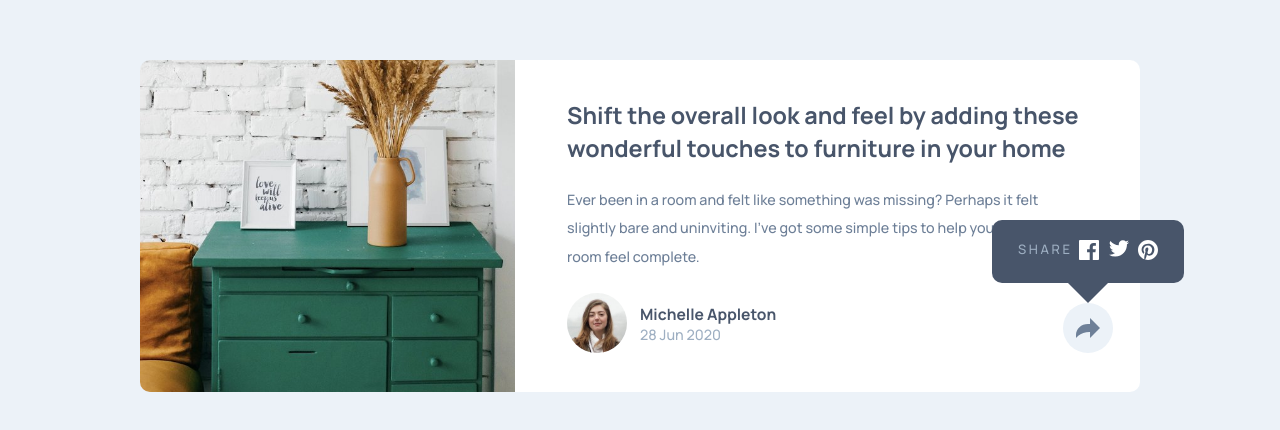
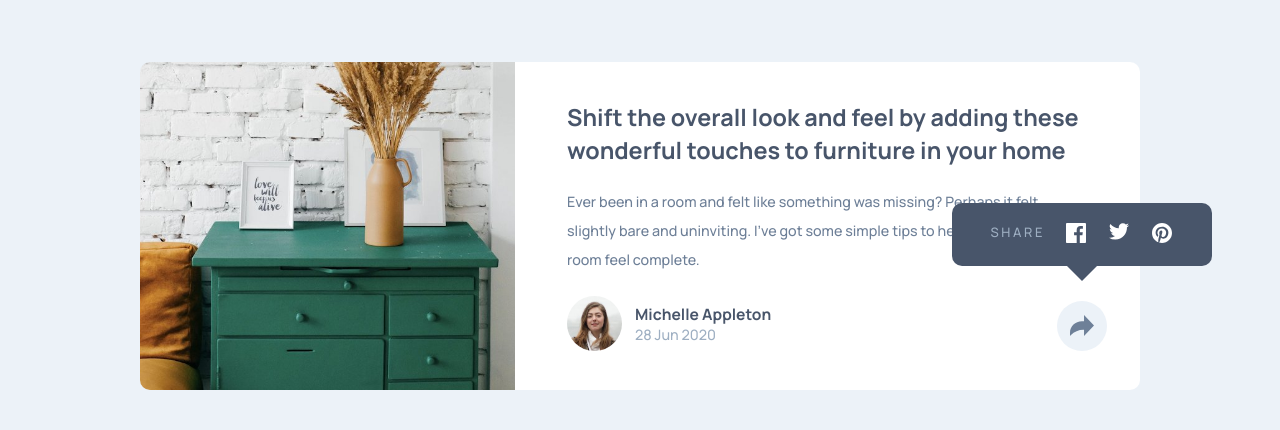
Before and after one commit to Nazaf64/article-preview-component, a plain HTML site: page index.html in a window 1280 px wide. Shown: the part 174-604 px from the top of the page. Drawn offline with Linux system fonts and the light colour scheme.

Commit message:
Widescreen bubble design ready

```diff
--- a/index.html
+++ b/index.html
@@ -50,9 +50,7 @@
 
                 </div>
 
-                <div id="share-icon-container">
-                    <img id="share-icon" src="images/icon-share.svg" alt="share-icon">
-                </div>
+                <button id="share-icon-container"></button>
 
             </div>
 
--- a/style.css
+++ b/style.css
@@ -82,19 +82,11 @@ p#date{
 
 #card-text{
     padding: 3em 4em;
+    padding-right: 4.5em; /* needed for readjustment with the bubble */
     background-color: #fff;
     border-top-right-radius: var(--border-radius);
     border-bottom-right-radius: var(--border-radius);
 }
-
-
-#card-footer{
-    display: grid;
-    grid-template-columns: 1fr 1fr;
-    /* justify-content: space-between; */
-    /* align-content: center; */
-}
-
 
 #avatar-card{
     grid-column-start: 1;
@@ -107,13 +99,10 @@ p#date{
 }
 
 img#avatar{
-    height: 60px;
+    height: 55px;
     width: auto;
     border-radius: 50%;
     margin-right: 1em;
-
-    /* grid-column-start: 2;
-    grid-column-end: 3; */
 }
 
 #avatar-text{
@@ -123,12 +112,9 @@ img#avatar{
 
 h4{
     font-size: 1.2em;
-    /* grid-column-start: 1; */
 }
 p#date{
     font-size: 1.1em;
-    /* grid-column-start: 2; */
-
 }
 
 #share-container{
@@ -142,22 +128,27 @@ p#date{
     align-content: end;
 }
 
-#share-icon-container{
+button{
     background-color: var(--body-background-color);
     height: 50px;
     width: 50px;
-    display: grid;
-    justify-content: center;
-    align-content: center;
     border-radius: 50%;
+
+    border: none;
+    background-image: url('images/icon-share.svg');
+    background-repeat: no-repeat;
+    background-size: 1.8em;
+    background-position: center;
 
     justify-self: end;
     align-self: end;
+
+    cursor: pointer;
 }
 
-img#share-icon{
-    height: 20px;
-    width: auto;
+button:hover{
+    background-color: var(--para-color);
+    background-image: url('images/icon-share-active.svg');
 }
 
 #bubble-set {
@@ -165,8 +156,7 @@ img#share-icon{
     grid-template-columns: 1fr;
     justify-self: end;
     align-self: end;
-
-    /* margin-right: -50px; */
+    margin-bottom: 1.5em;
 }
 
 #bubble-box {
@@ -177,26 +167,22 @@ img#share-icon{
     margin: 0 auto;
     width: 0;
     height: 0;
-    border-left: 20px solid transparent;
-    border-right: 20px solid transparent;
+    border-left: 15px solid transparent;
+    border-right: 15px solid transparent;
 
-    border-top: 20px solid var(--header-color);
+    border-top: 15px solid var(--header-color);
 }
 
 ul {
     border-radius: var(--border-radius);
     display: flex;
     justify-content: space-between;
-    padding: 1.5em 2em;
+    padding: 1.5em 3em;
     list-style: none;
     color: var(--date-color);
     background-color: var(--header-color);
-    width: 15vw;
+    width: 20em;
 
-}
-
-img.share-icon{
-    background-color: var(--header-color);
 }
 
 @media screen and (max-width: 1050px){
```
Also changed, not shown: images/icon-share-active.svg (added).
